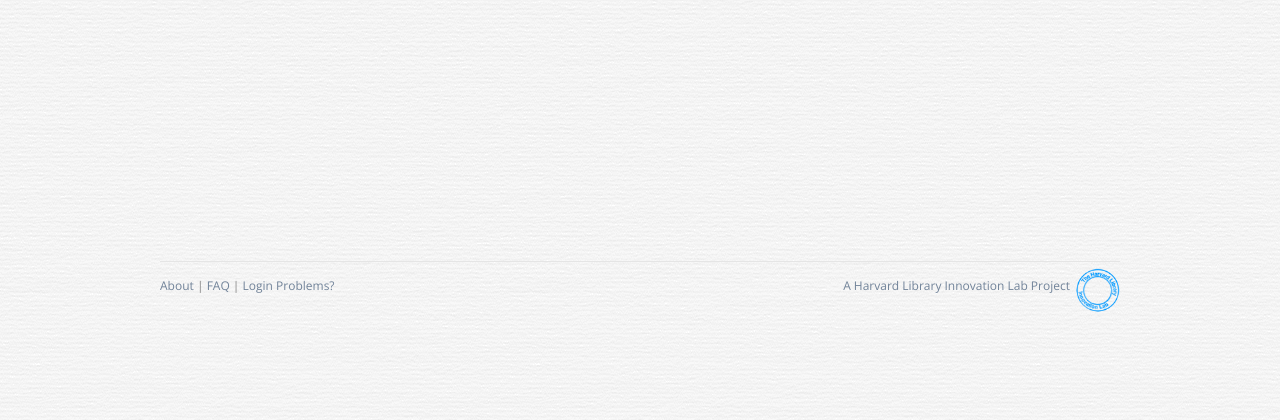
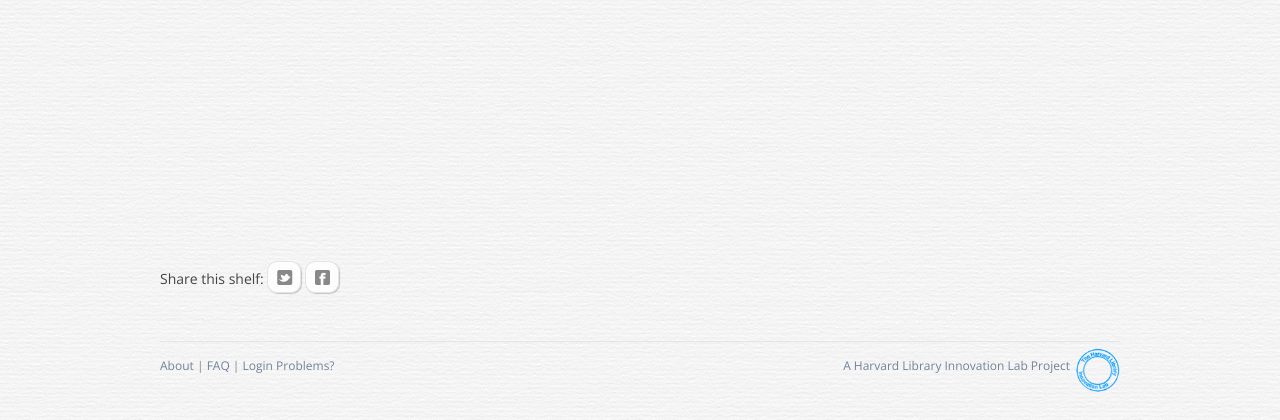
Before and after one commit to harvard-lil/shelfio, a Django app: template lil/shlvme/templates/shelf/show.html in a window 1280 px wide. Shown: the part 380-800 px from the top of the page. Run offline with Django 3.2, Linux system fonts and the light colour scheme; tables that the repository leaves empty hold one stand-in row (values such as "Sample post"); the template is opened without the code that fills it: values that come from a table or form of the project are taken from there, most other values are stand-ins (such as "Sample title", 1, 10 or a date in 2020); parts of the project's set-up code (start-up, migrations or seed data) failed here and were passed over; some libraries are stand-ins or nearby versions.

Commit message:
added Twitter share option

```diff
--- a/lil/shlvme/assets/scss/_icons.scss
+++ b/lil/shlvme/assets/scss/_icons.scss
@@ -20,6 +20,7 @@
 }
 
 .icon-trash:after {
+  font-size:20px;
 	padding-left:1px;
 	content:"\f014";
 }
@@ -55,3 +56,15 @@
 .icon-external:after {
 	content:"\f08e";
 }
+
+.icon-twitter:after {
+  padding-left:1px;
+  font-size:20px;
+	content:"\f081";
+}
+
+.icon-facebook:after {
+  padding-left:1px;
+  font-size:20px;
+	content:"\f082";
+}
--- a/lil/shlvme/assets/scss/_modules.scss
+++ b/lil/shlvme/assets/scss/_modules.scss
@@ -6,7 +6,7 @@
 	padding:0 10px;
 	cursor:pointer;
 	background:rgba(255,255,255,.8);
-	border-radius:50px;
+	border-radius:10px;
 	box-shadow:-1px -1px 1px rgba(255,255,255,.2),
 	           1px 1px 1px rgba(0,0,0,.2);
 	position:relative;
@@ -46,6 +46,11 @@
 			background:$negativeColor;
 		}
 	}
+}
+
+.button-small {
+  line-height:1.1;
+	padding:4px 8px;
 }
 
 .profile-image {
--- a/lil/shlvme/assets/scss/_shelf.scss
+++ b/lil/shlvme/assets/scss/_shelf.scss
@@ -9,6 +9,10 @@
 
 .active-item {
 	@include translate(15px, 0);
+}
+
+.share {
+  font-size:14px;
 }
 
 .item-details {
--- a/lil/shlvme/templates/clientside/item-details.html
+++ b/lil/shlvme/templates/clientside/item-details.html
@@ -34,7 +34,7 @@
 		{% if is_owner %}
 			<footer>
 				<ul class="item-actions">
-					<li><a href="/shlvme/api/item/<%=item_uuid%>/" class="button negative delete-item icon-trash" data-confirm-message="Are you sure you want to delete <%=title%>?" data-confirm-type="negative" data-confirm-accept="Delete Item" data-confirm-reject="Never Mind"></a></li>
+					<li><a href="/shlvme/api/item/<%=item_uuid%>/" class="button button-small negative delete-item icon-trash" data-confirm-message="Are you sure you want to delete <%=title%>?" data-confirm-type="negative" data-confirm-accept="Delete Item" data-confirm-reject="Never Mind"></a></li>
 				</ul>
 			</footer>
 		{% endif %}
--- a/lil/shlvme/templates/partials/footer.html
+++ b/lil/shlvme/templates/partials/footer.html
@@ -1,3 +1,3 @@
 <footer class="global-footer">
-	<p><span class="branding"><a href="http://librarylab.law.harvard.edu">A Harvard Library Innovation Lab Project <img src="{{ STATIC_PREFIX }}images/liblabstamp.png" /></a></span> <a href="{% url about %}">About</a> | <a href="{% url faq %}">FAQ</a> | <a href="{% url auth_password_reset %}">Login Problems?</a></p>
+	<p><span class="branding"><img src="{{ STATIC_PREFIX }}images/liblabstamp.png" /><a href="http://librarylab.law.harvard.edu">A Harvard Library Innovation Lab Project</a></span> <a href="{% url about %}">About</a> | <a href="{% url faq %}">FAQ</a> | <a href="{% url auth_password_reset %}">Login Problems?</a></p>
 </footer>
--- a/lil/shlvme/templates/partials/shelf-overview.html
+++ b/lil/shlvme/templates/partials/shelf-overview.html
@@ -20,7 +20,7 @@
 						<form action="{% url user_shelf user_name shelf.slug %}" method="post" class="single-button">
 							{% csrf_token %}
 							<input type="hidden" name="_method" value="delete">
-							<button type="submit" class="button negative icon-trash" data-confirm-type="negative" data-confirm-message='Are you sure you want to delete the "{{ shelf.name }}" shelf?' data-confirm-reject="Never Mind" data-confirm-accept="Delete It"></button>
+							<button type="submit" class="button button-small negative icon-trash" data-confirm-type="negative" data-confirm-message='Are you sure you want to delete the "{{ shelf.name }}" shelf?' data-confirm-reject="Never Mind" data-confirm-accept="Delete It"></button>
 						</form>
 					</li>
 				{% endif %}
--- a/lil/shlvme/templates/shelf/show.html
+++ b/lil/shlvme/templates/shelf/show.html
@@ -1,9 +1,18 @@
 {% extends "layouts/base.html" %}
+
+{% block extrahead %}
+  <meta content="{{ shelf_name }} on Shlv.me" property="og:title">
+  <meta content="{{ shelf_name }} on Shlv.me" property="og:description">
+{% endblock %}
 
 {% block content %}
 	<article class="half-half shelf">
 		<section class="left-column">
 			<div id="active-stack"></div>
+			<div class="share">
+			  <p>Share this shelf: <a class="button button-small neutral icon-twitter" href=""></a> <a class="button button-small neutral icon-facebook" href="" targer="_blank"></a>
+        </p>
+      </div>
 		</section>
 
 		<section class="right-column">
@@ -27,6 +36,12 @@
 		    data: {% autoescape off %}{{ shelf_items }}{% endautoescape %},
 		    ribbon: '{{ shelf_name }}'
 			});
+
+			var status = "http://twitter.com/home?status=Look at my shelf on Shlv.me " + encodeURIComponent('{{ shelf_name }}') + " " +  document.location;
+			$('.icon-twitter').attr("href", status);
+
+			var wall = "http://www.facebook.com/sharer.php?u=" + document.location + "&t=" + encodeURIComponent('{{ shelf_name }}') + "-%2F290727117624%3Froken%3DcOjrtQ";
+			$('.icon-facebook').attr("href", wall);
 		});
 	</script>
 {% endblock scripts %}
--- a/lil/static/style/shlvme.css
+++ b/lil/static/style/shlvme.css
@@ -556,7 +556,7 @@
   padding: 0 10px;
   cursor: pointer;
   background: rgba(255, 255, 255, 0.8);
-  border-radius: 50px;
+  border-radius: 10px;
   box-shadow: -1px -1px 1px rgba(255, 255, 255, 0.2), 1px 1px 1px rgba(0, 0, 0, 0.2);
   position: relative; }
   .button, .button:visited {
@@ -573,6 +573,10 @@
     background: #555555; }
   .button.negative:hover, .button.negative:focus, .button.negative.immediate {
     background: #a51c30; }
+
+.button-small {
+  line-height: 1.1;
+  padding: 4px 8px; }
 
 .profile-image {
   background: #fff;
@@ -729,6 +733,7 @@
   content: "\f056"; }
 
 .icon-trash:after {
+  font-size: 20px;
   padding-left: 1px;
   content: "\f014"; }
 
@@ -755,6 +760,16 @@
 
 .icon-external:after {
   content: "\f08e"; }
+
+.icon-twitter:after {
+  padding-left: 1px;
+  font-size: 20px;
+  content: "\f081"; }
+
+.icon-facebook:after {
+  padding-left: 1px;
+  font-size: 20px;
+  content: "\f082"; }
 
 .ui-dialog-titlebar {
   display: none; }
@@ -794,6 +809,9 @@
   -ms-transform: translate(15px, 0);
   -o-transform: translate(15px, 0);
   transform: translate(15px, 0); }
+
+.share {
+  font-size: 14px; }
 
 .item-details section > ul {
   list-style: none;
```
